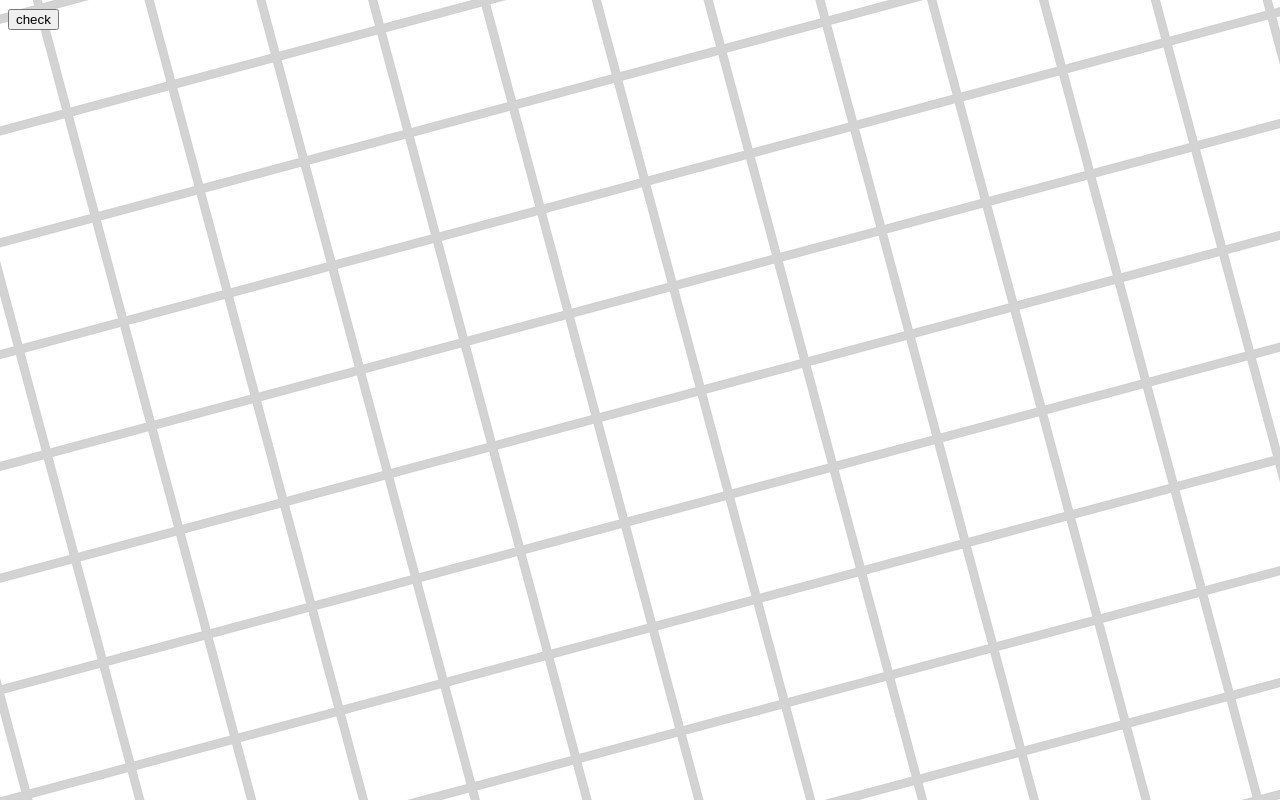
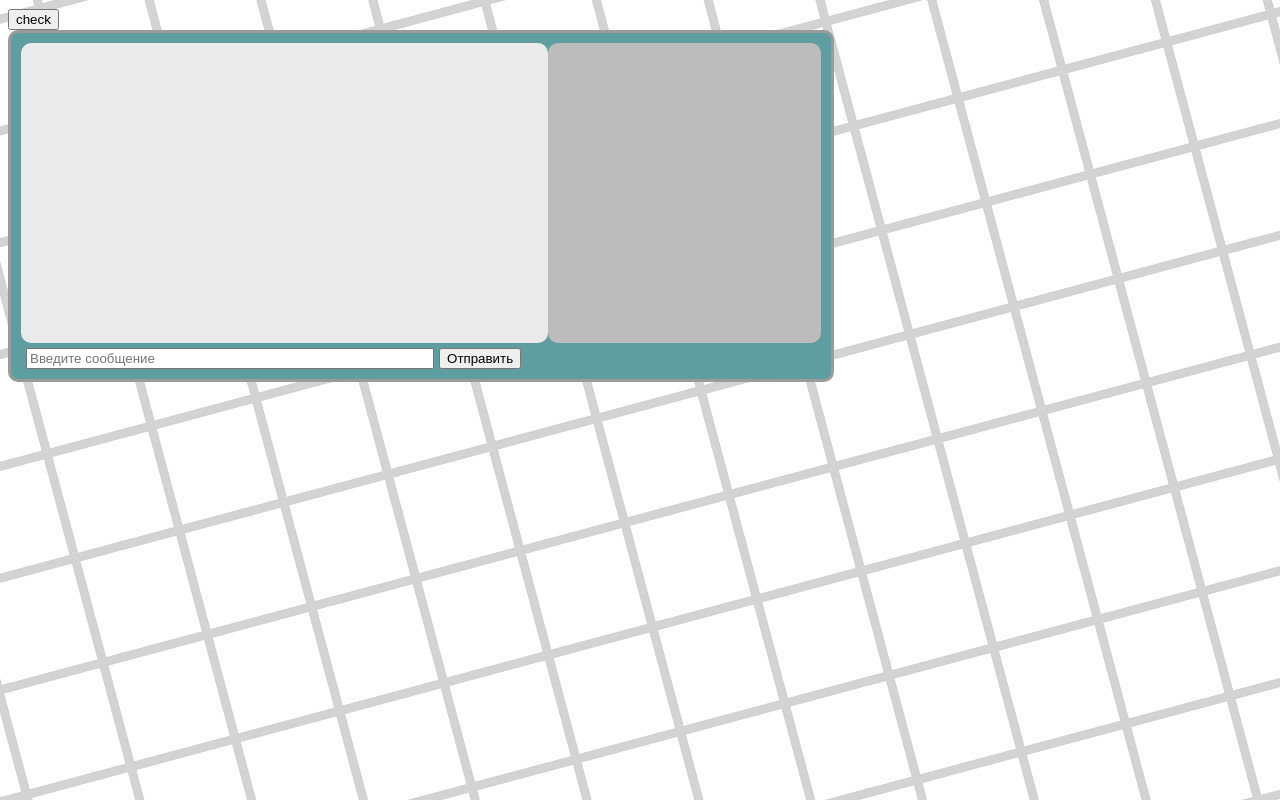
Before and after one commit to KeplerXIII/adv_web_cicd_8_front, a website built with webpack: page src/index.html in a window 1280 px wide. Built offline with nearby package versions, Linux system fonts and the light colour scheme; no server answers.

Commit message:
add websocket

```diff
--- a/config.js
+++ b/config.js
@@ -1,5 +1,7 @@
 const config = {
-  host: 'http://localhost',
+  protocol: 'http',
+  protoco_ws: 'ws',
+  host: 'localhost',
   port: '8800'
 }
 
--- a/src/css/style.css
+++ b/src/css/style.css
@@ -5,3 +5,44 @@ body {
     background-image: url('../imgs/background.jpg');
     user-select: none;
 }
+
+.chat-container {
+    background-color: cadetblue;
+    display: flex;
+    flex-direction: column;
+    border-style: solid;
+    border-radius: 10px;
+    border-color: #9b9b9b;
+    padding: 10px;
+    min-width: 500px;
+    max-width: 800px;
+}
+
+.user-message-container {
+    max-height: 400px;
+    white-space: pre;
+    display: flex;
+    min-height: 300px;
+}
+
+.user-list {
+    border-radius: 10px;
+    flex: 1;
+    background-color: #bcbcbc;
+    padding: 10px;
+    overflow-y: auto;
+}
+
+.chat-window {
+    border-radius: 10px;
+    flex: 2;
+    background-color: #eaeaea;
+    padding: 10px;
+    overflow-y: auto;
+}
+
+.message-input {
+    margin-left: 5px;
+    margin-top: 5px;
+    min-width: 400px;
+}
--- a/src/index.html
+++ b/src/index.html
@@ -8,6 +8,17 @@
 </head>
 <body>
   <button class="check">check</button>
-  <div class="response"></div>
+  <div class="chat-container">
+    <div class="user-message-container">
+      <div class="chat-window">
+      </div>
+      <div class="user-list">
+      </div>
+    </div>
+    <div class="input-container">
+        <input type="text" class="message-input" placeholder="Введите сообщение">
+        <button class="send-button">Отправить</button>
+    </div>
+  </div>
 </body>
 </html>
--- a/src/js/app.js
+++ b/src/js/app.js
@@ -2,9 +2,45 @@ import config from '../../config'
 import { ChatApi } from './components/ChatApi'
 
 const checkBtn = document.querySelector('.check')
-const chatApi = new ChatApi(`${config.host}:${config.port}/index`)
+const chatApi = new ChatApi(`${config.protocol}://${config.host}:${config.port}/index`)
 
 checkBtn.addEventListener('click', async (event) => {
   event.preventDefault()
   await chatApi.check()
 })
+
+const ws = new WebSocket(`${config.protoco_ws}://${config.host}:${config.port}/ws`)
+const chatBox = document.querySelector('.chat-window')
+const sendBtn = document.querySelector('.send-button')
+const input = document.querySelector('.message-input')
+
+sendBtn.addEventListener('click', () => {
+  const message = input.value
+  if (!message) return
+  ws.send(message)
+  input.value = ''
+})
+
+ws.addEventListener('open', (e) => {
+  console.log(e)
+  console.log('ws open')
+})
+
+ws.addEventListener('close', (e) => {
+  console.log('ws close')
+})
+
+ws.addEventListener('error', (e) => {
+  console.log('ws error')
+})
+
+ws.addEventListener('message', (e) => {
+  console.log('ws message')
+
+  const data = JSON.parse(e.data)
+  const { chat: messages } = data
+  messages.forEach(message => {
+    chatBox.appendChild(document.createTextNode(message + '\n'))
+    chatBox.scrollTop = chatBox.scrollHeight
+  })
+})
```
